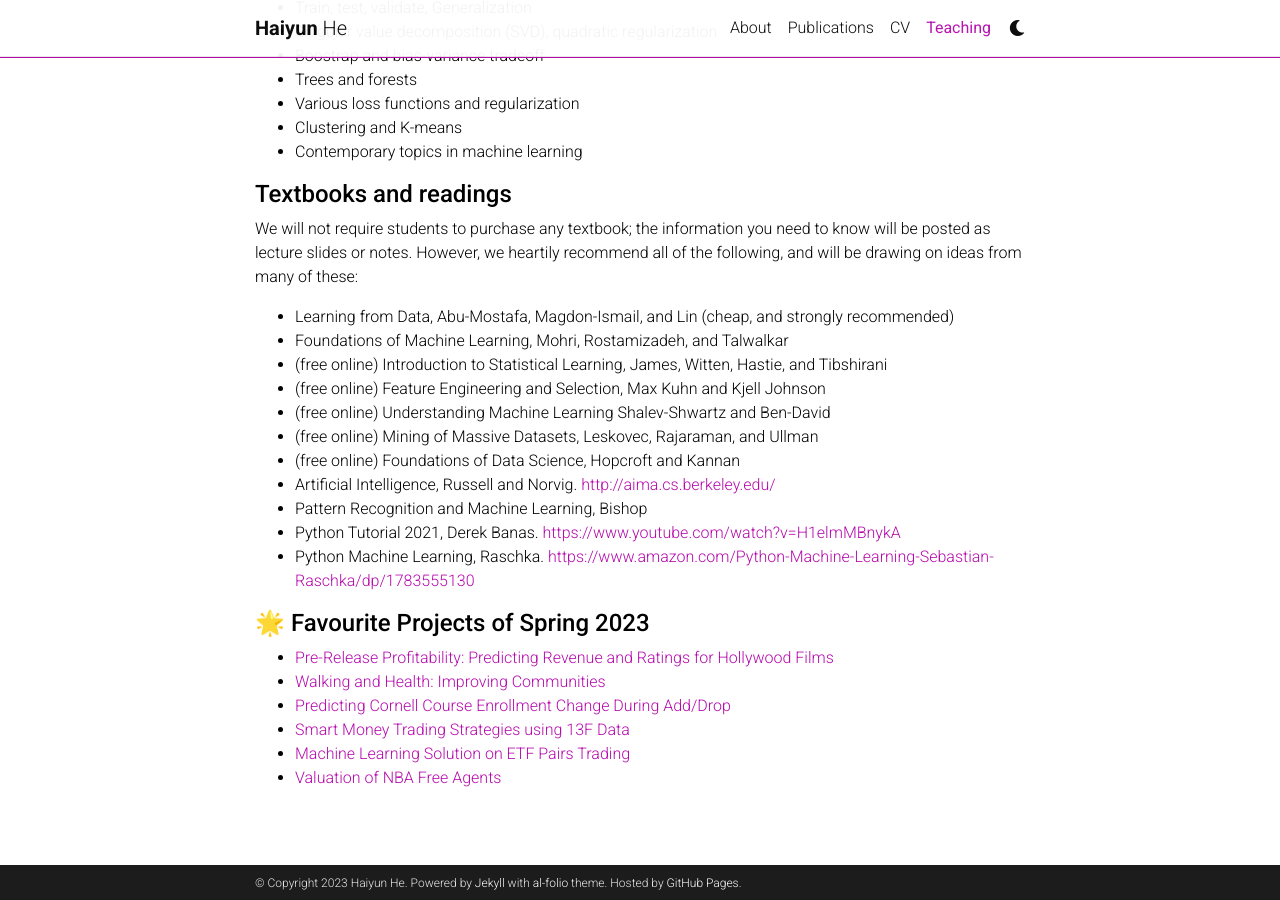
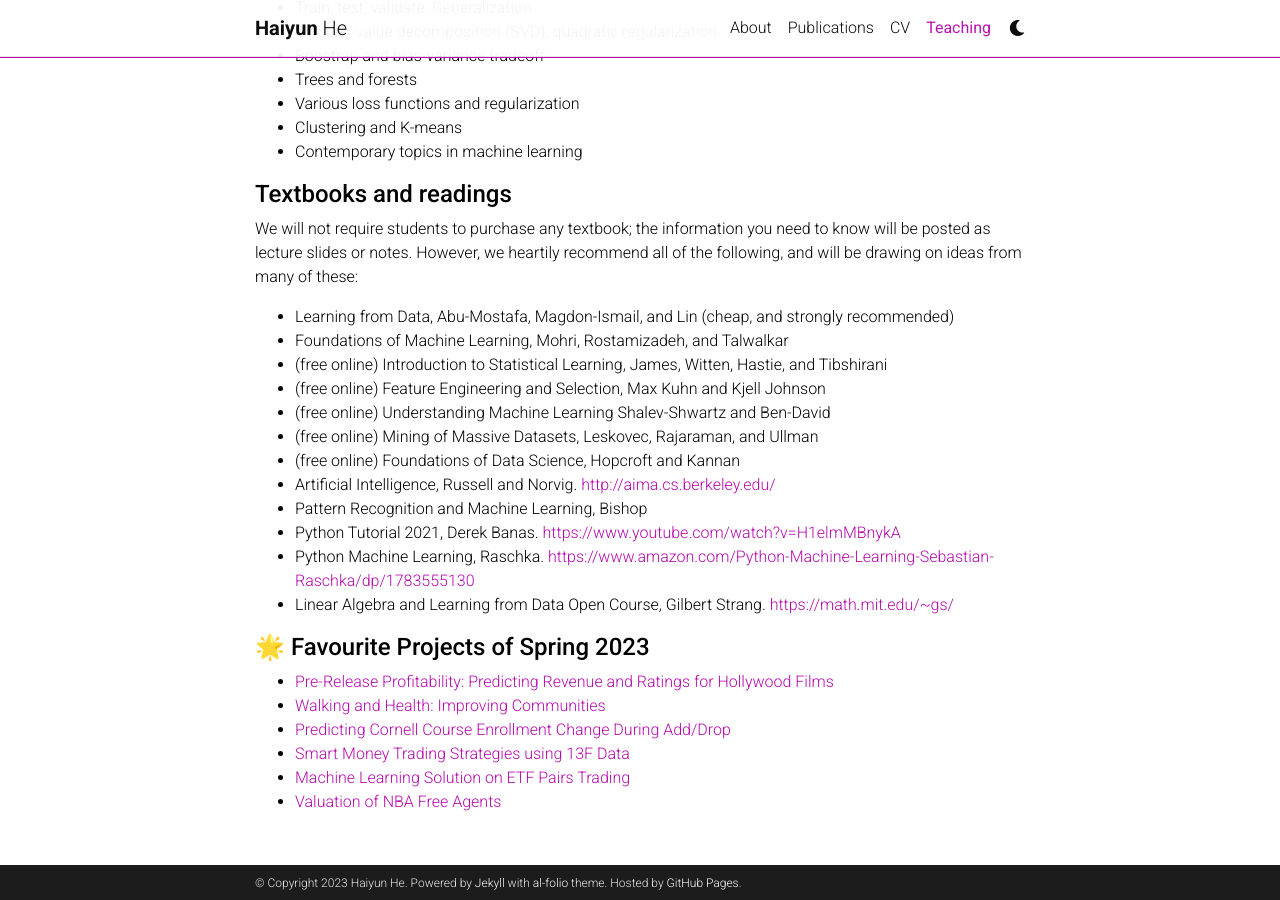
Before and after one commit to haiyun-he/haiyun-he.github.io, a Jekyll site: the page built from _pages/teaching.md, in a window 1280 px wide and 900 px high, scrolled down 1083 px. Built offline with Jekyll 4.4.1, drawn with Linux system fonts in a browser that asks for light colours; emoji names are drawn with the system emoji font; comment, search, counter and statistics services are not loaded; a style sheet for code colours, icons or effects is not loaded.

Commit message:
Update teaching.md

```diff
--- a/_pages/teaching.md
+++ b/_pages/teaching.md
@@ -59,6 +59,7 @@ We will not require students to purchase any textbook; the information you need
 - Pattern Recognition and Machine Learning, Bishop
 - Python Tutorial 2021, Derek Banas. <https://www.youtube.com/watch?v=H1elmMBnykA>
 - Python Machine Learning, Raschka. <https://www.amazon.com/Python-Machine-Learning-Sebastian-Raschka/dp/1783555130>
+- Linear Algebra and Learning from Data Open Course, Gilbert Strang. <https://math.mit.edu/~gs/>
 
 #### **:star2: Favourite Projects of Spring 2023**
 - [Pre-Release Profitability: Predicting Revenue and Ratings for Hollywood Films](https://github.com/tejhan/Movie-Success-Prediction/blob/main/Final%20Report.pdf)
```
